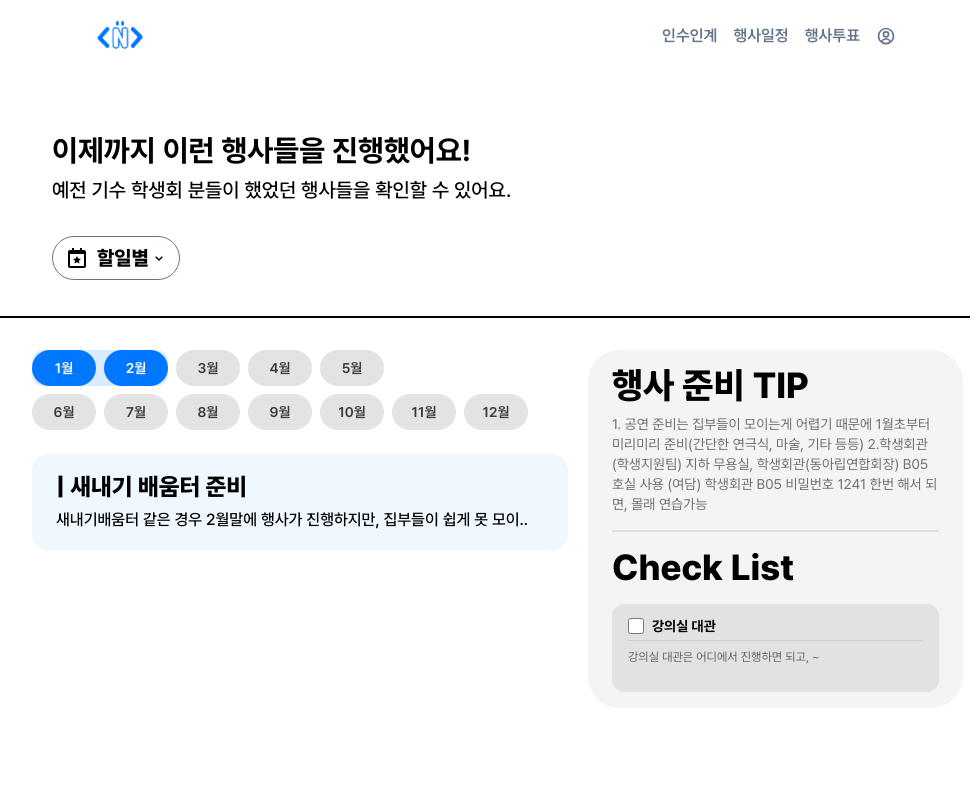
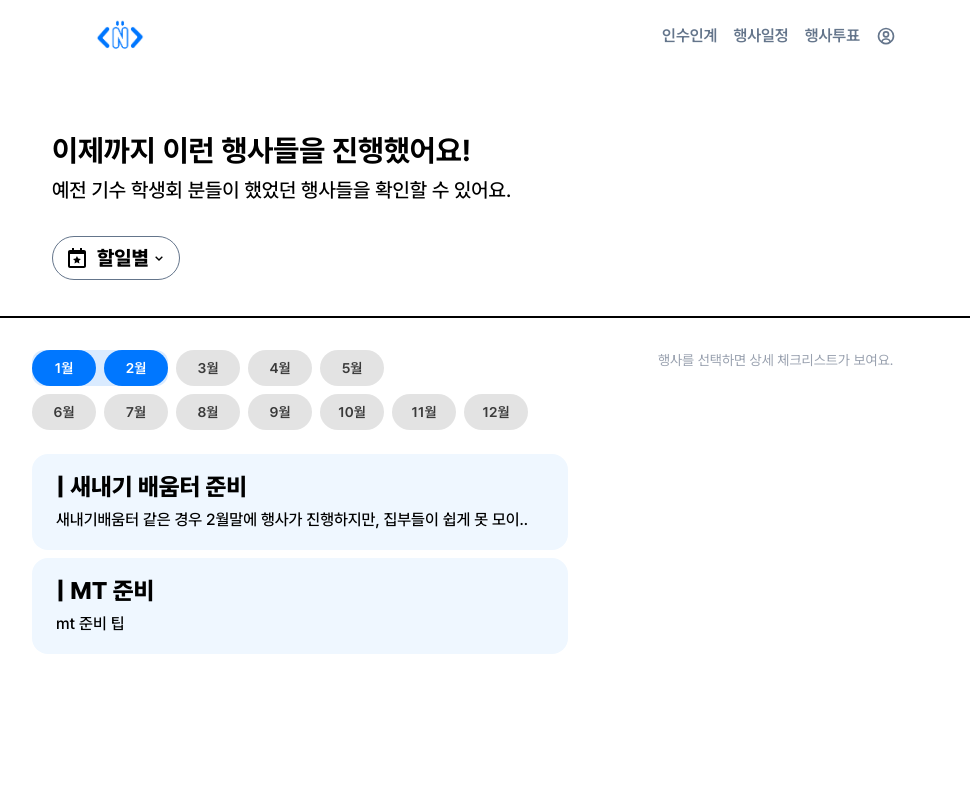
Before and after one commit to ComNCheck/ComNCheck-web, a Next.js app: page /past-event in a window 1280 px wide. Shown: the top 800 px of the page, without its empty margins (160-1130 px from the left). Built offline with nearby package versions, Linux system fonts and the light colour scheme.

Commit message:
fix: 행사에 따른 체크리스트 갱신

```diff
--- a/src/apis/PastEvent.json
+++ b/src/apis/PastEvent.json
@@ -2,6 +2,12 @@
   {
     "title": "새내기 배움터 준비",
     "description": "새내기배움터 같은 경우 2월말에 행사가 진행하지만, 집부들이 쉽게 못 모이..",
+    "month": "1월",
+    "sort": "할일별"
+  },
+  {
+    "title": "MT 준비",
+    "description": "mt 준비 팁",
     "month": "1월",
     "sort": "할일별"
   },
--- a/src/app/past-event/components/PastEventCard.tsx
+++ b/src/app/past-event/components/PastEventCard.tsx
@@ -1,14 +1,19 @@
 interface TitleAndDescriptionProps {
   title: string;
   description: string;
+  onClick?: () => void;
 }
 
 const PastEventCard: React.FC<TitleAndDescriptionProps> = ({
   title,
   description,
+  onClick,
 }) => {
   return (
-    <div className="w-full bg-[#EFF7FF] text-black rounded-2xl px-4 py-3 my-2 md:px-6 md:py-4 min-h-[6rem] flex flex-col justify-center">
+    <div
+      onClick={onClick}
+      className="w-full bg-[#EFF7FF] text-black rounded-2xl px-4 py-3 my-2 md:px-6 md:py-4 min-h-[6rem] flex flex-col justify-center"
+    >
       <h3 className="text-xl md:text-2xl font-extrabold mb-1">| {title}</h3>
       <div className="text-base font-medium leading-relaxed">{description}</div>
     </div>
--- a/src/app/past-event/page.tsx
+++ b/src/app/past-event/page.tsx
@@ -32,6 +32,10 @@ export default function PastEvent() {
   );
   const [currentSelectedCategory, setCurrentSelectedCategory] =
     useState<string>("전체");
+
+  const [selectedEvent, setSelectedEvent] = useState<PastEventItem | null>(
+    null
+  );
 
   // URL 쿼리스트링 준비되면 상태 동기화 후 렌더링 시작
   useEffect(() => {
@@ -125,6 +129,7 @@ export default function PastEvent() {
                       key={index}
                       title={event.title}
                       description={event.description}
+                      onClick={() => setSelectedEvent(event)}
                     />
                   ))
                 ) : (
@@ -135,13 +140,17 @@ export default function PastEvent() {
               </div>
             </div>
             <div className="md:w-[35%] h-full">
-              <Checklist
-                title="강의실 대관"
-                content="강의실 대관은 어디에서 진행하면 되고, ~"
-                tip={`1. 공연 준비는 집부들이 모이는게 어렵기 때문에 1월초부터 미리미리 준비(간단한 연극식, 마술, 기타 등등)
-                2.학생회관(학생지원팀) 지하 무용실, 학생회관(동아립연합회장) B05호실 사용
-                (여담) 학생회관 B05 비밀번호 1241 한번 해서 되면, 몰래 연습가능`}
-              />
+              {selectedEvent ? (
+                <Checklist
+                  title={selectedEvent.title}
+                  content={selectedEvent.description}
+                  tip={`여기에 ${selectedEvent.title} 팁`}
+                />
+              ) : (
+                <p className="text-gray-400 text-sm text-center">
+                  행사를 선택하면 상세 체크리스트가 보여요.
+                </p>
+              )}
             </div>
           </>
         )}
```
